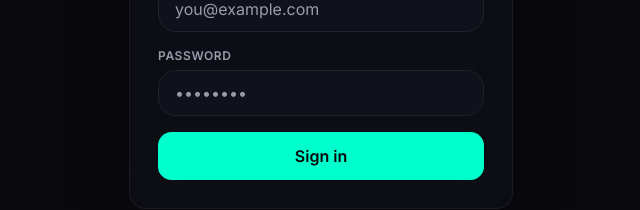
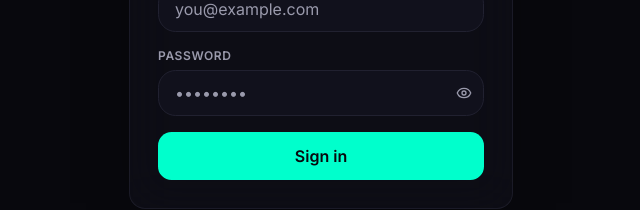
Before and after one commit to jfemon8/Portfolio, a React (Vite) app in the folder client/: page /admin/login in a window 1280 px wide. Shown: the part 372-582 px from the top of the page, without its empty margins (319-959 px from the left). Built offline with nearby package versions, Linux system fonts and the light colour scheme; no server answers; a web font is replaced by a local one.

Commit message:
Add reusable PasswordInput with show/hide toggle across all password fields

```diff
--- /dev/null
+++ b/client/src/components/ui/PasswordInput.tsx
@@ -0,0 +1,38 @@
+import { forwardRef, useState, type InputHTMLAttributes } from 'react';
+import { Eye, EyeOff } from 'lucide-react';
+import { cn } from '@/lib/cn';
+
+/**
+ * Password field with a built-in show/hide toggle — the single password input
+ * for the whole app (project rule #3). A drop-in for `<input>`: forwards its
+ * ref and spreads all props, so it works with plain controlled state and with
+ * react-hook-form's `register`. `type` is owned by the toggle, so any `type`
+ * passed by the caller is ignored.
+ */
+const PasswordInput = forwardRef<
+  HTMLInputElement,
+  InputHTMLAttributes<HTMLInputElement>
+>(({ className, ...props }, ref) => {
+  const [show, setShow] = useState(false);
+  return (
+    <div className="relative">
+      <input
+        ref={ref}
+        className={cn('input pr-11', className)}
+        {...props}
+        type={show ? 'text' : 'password'}
+      />
+      <button
+        type="button"
+        onClick={() => setShow((s) => !s)}
+        aria-label={show ? 'Hide password' : 'Show password'}
+        className="absolute right-3 top-1/2 -translate-y-1/2 text-muted-foreground transition-colors hover:text-foreground"
+      >
+        {show ? <EyeOff className="h-4 w-4" /> : <Eye className="h-4 w-4" />}
+      </button>
+    </div>
+  );
+});
+PasswordInput.displayName = 'PasswordInput';
+
+export default PasswordInput;
--- a/client/src/pages/admin/Login.tsx
+++ b/client/src/pages/admin/Login.tsx
@@ -8,6 +8,7 @@ import { useAuth } from '@/context/AuthContext';
 import PremiumBackground from '@/components/layout/PremiumBackground';
 import GlassCard from '@/components/shared/GlassCard';
 import { Button } from '@/components/ui/button';
+import PasswordInput from '@/components/ui/PasswordInput';
 import Seo from '@/components/ui/Seo';
 import { getValidationMessage } from '@/lib/validation';
 import type { ApiError } from '@/types';
@@ -121,9 +122,7 @@ export default function Login() {
               </div>
               <div>
                 <label className="label">{c.passwordLabel}</label>
-                <input
-                  className="input"
-                  type="password"
+                <PasswordInput
                   autoComplete="current-password"
                   placeholder={c.passwordPlaceholder}
                   {...register('password', { required: c.passwordRequired })}
--- a/client/src/pages/admin/SettingsManager.tsx
+++ b/client/src/pages/admin/SettingsManager.tsx
@@ -20,6 +20,7 @@ import ImageUpload from '@/components/admin/ImageUpload';
 import Toggle from '@/components/ui/Toggle';
 import GlassCard from '@/components/shared/GlassCard';
 import { Button } from '@/components/ui/button';
+import PasswordInput from '@/components/ui/PasswordInput';
 import { getValidationMessage } from '@/lib/validation';
 import type { ApiError, MeResponse, SeoSettings, SiteSettings } from '@/types';
 
@@ -225,9 +226,7 @@ export default function SettingsManager() {
             <div className="grid gap-4">
               <div>
                 <label className="label">Current password</label>
-                <input
-                  type="password"
-                  className="input"
+                <PasswordInput
                   {...register('currentPassword', {
                     required: 'Please enter your current password.',
                   })}
@@ -241,9 +240,7 @@ export default function SettingsManager() {
               <div className="grid gap-4 sm:grid-cols-2">
                 <div>
                   <label className="label">New password</label>
-                  <input
-                    type="password"
-                    className="input"
+                  <PasswordInput
                     {...register('newPassword', {
                       required: 'Please enter a new password.',
                       minLength: {
@@ -260,9 +257,7 @@ export default function SettingsManager() {
                 </div>
                 <div>
                   <label className="label">Confirm new password</label>
-                  <input
-                    type="password"
-                    className="input"
+                  <PasswordInput
                     {...register('confirm', {
                       required: 'Please confirm your new password.',
                     })}
--- a/client/src/pages/admin/UsersManager.tsx
+++ b/client/src/pages/admin/UsersManager.tsx
@@ -1,15 +1,7 @@
 import { useState } from 'react';
 import { useQuery, useMutation, useQueryClient } from '@tanstack/react-query';
 import toast from 'react-hot-toast';
-import {
-  Plus,
-  Pencil,
-  Trash2,
-  ShieldCheck,
-  Lock,
-  Eye,
-  EyeOff,
-} from 'lucide-react';
+import { Plus, Pencil, Trash2, ShieldCheck, Lock } from 'lucide-react';
 import { api } from '@/lib/api';
 import { useAuth } from '@/context/AuthContext';
 import PageHeader from '@/components/admin/PageHeader';
@@ -17,6 +9,7 @@ import Modal from '@/components/admin/Modal';
 import { useConfirm } from '@/components/admin/ConfirmModal';
 import GlassCard from '@/components/shared/GlassCard';
 import { Button } from '@/components/ui/button';
+import PasswordInput from '@/components/ui/PasswordInput';
 import { Spinner, ErrorState, EmptyState } from '@/components/ui/States';
 import { cn } from '@/lib/cn';
 import type { ApiError, AuthUser, ListResponse } from '@/types';
@@ -65,7 +58,6 @@ export default function UsersManager() {
   const confirm = useConfirm();
   const { user: me } = useAuth();
   const [form, setForm] = useState<FormState | null>(null);
-  const [showPw, setShowPw] = useState(false);
   const [errors, setErrors] = useState<FieldErrors>({});
 
   const { data, isLoading, isError, refetch } = useQuery({
@@ -130,7 +122,6 @@ export default function UsersManager() {
 
   const openNew = (): void => {
     setForm({ ...empty });
-    setShowPw(false);
     setErrors({});
   };
   const openEdit = (u: AuthUser): void => {
@@ -288,27 +279,11 @@ export default function UsersManager() {
               {!editing && (
                 <div>
                   <label className="label">Password</label>
-                  <div className="relative">
-                    <input
-                      type={showPw ? 'text' : 'password'}
-                      className="input pr-11"
-                      value={form.password}
-                      onChange={(e) => setField('password', e.target.value)}
-                      aria-invalid={!!errors.password}
-                    />
-                    <button
-                      type="button"
-                      onClick={() => setShowPw((s) => !s)}
-                      aria-label={showPw ? 'Hide password' : 'Show password'}
-                      className="absolute right-3 top-1/2 -translate-y-1/2 text-muted-foreground transition-colors hover:text-foreground"
-                    >
-                      {showPw ? (
-                        <EyeOff className="h-4 w-4" />
-                      ) : (
-                        <Eye className="h-4 w-4" />
-                      )}
-                    </button>
-                  </div>
+                  <PasswordInput
+                    value={form.password}
+                    onChange={(e) => setField('password', e.target.value)}
+                    aria-invalid={!!errors.password}
+                  />
                   {errors.password && (
                     <p className="mt-1 text-xs text-destructive">
                       {errors.password}
```
